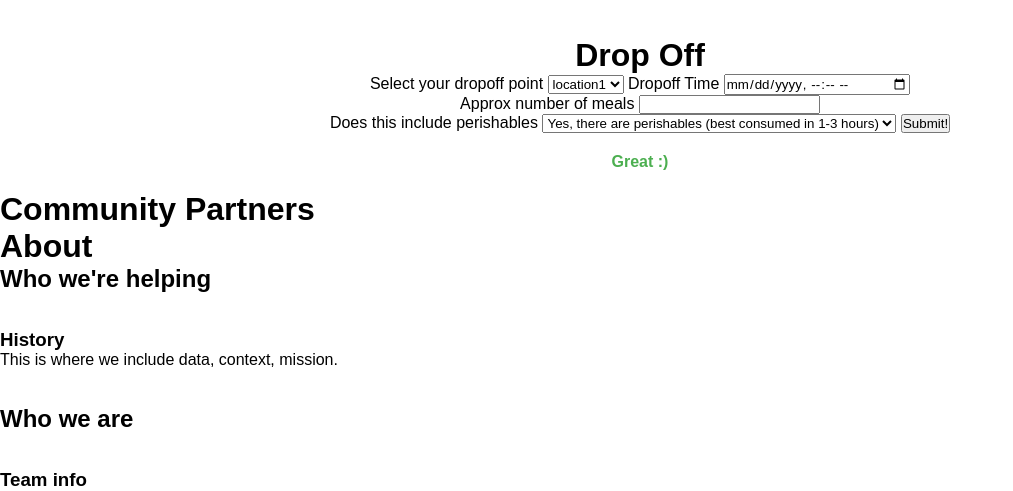
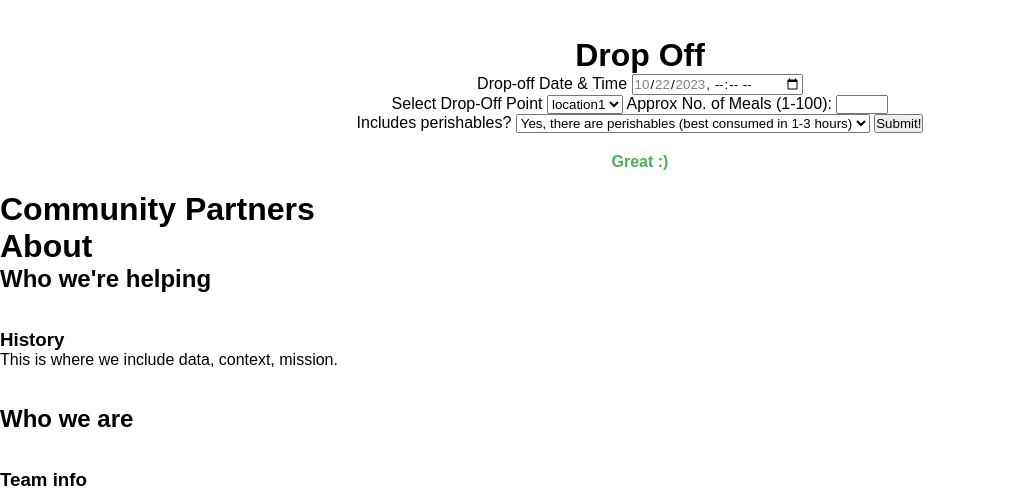
Before and after one commit to gdkoo/ShareEats-FrontEnd, a plain HTML site: page index.html in a window 1280 px wide. Shown: the part 1544-2035 px from the top of the page, without its empty margins (0-1013 px from the left). Drawn offline with Linux system fonts and the light colour scheme.

Commit message:
updated form for drop-off with restrictions

```diff
--- a/src/index.html
+++ b/index.html
@@ -5,8 +5,31 @@
 	<meta name="viewport" content="width=device-width, initial-scale=1">
 	<title>Home to Homeless Food Donation</title>
 	<link rel="stylesheet" href="style.css"> <!--outdated stylesheet -->
+
+	<script type="text/javascript">
+		function setMinDate() {
+			var now = new Date();
+			var year = now.getFullYear();
+			var month = now.getMonth() + 1 < 10 ? "0" + (now.getMonth() + 1) : now.getMonth() + 1;
+			var day = now.getDate() < 10 ? "0" + now.getDate() : now.getDate();
+            var formattedDate = year + "-" + month + "-" + day + "T00:00";
+			document.getElementById('drop-off-time').setAttribute('min', formattedDate);
+		}
+		function setMaxDate() {
+			var now = new Date();
+			var year = now.getFullYear();
+			var month = now.getMonth() + 1 < 10 ? "0" + (now.getMonth() + 1) : now.getMonth() + 1;
+			var day = now.getDate() < 10 ? "0" + now.getDate() : now.getDate();
+            var formattedDate = year + "-" + month + "-" + day + "T23:59";
+			document.getElementById('drop-off-time').setAttribute('max', formattedDate);
+		}
+		function onloadExecute() {
+			setMaxDate();
+			setMinDate();
+		}
+	</script>
 </head>
-<body>
+<body onload="onloadExecute()">
 	<div class="landing-page">
 		<h1 class="header-title">Food Rescue Exchange Near You</h1>
 		<div class="header-menu">
@@ -122,8 +145,15 @@
 		<h1>Drop Off</h1>
 		<!-- used same name convention as location drop-down in location page
 			 is this allowed? -->
-		<label for="location-drop-down">Select your dropoff point</label>
-		<select name="location-drop-down" id="location-drop-down">
+
+
+		<form action="https://eow3s1i6lh8af2u.m.pipedream.net" method="post">
+			<label for="drop-off-time">Drop-off Date & Time</label>
+			<input type="datetime-local" name="drop-off-time" id="drop-off-time">
+			<br>
+
+			<label for="selected-location">Select Drop-Off Point</label>
+			<select name="selected-location" id="selected-location">
 				<option value="location1">location1</option>
 				<option value="location2">location2</option>
 				<option value="location3">location3</option>
@@ -134,25 +164,23 @@
 				<option value="location8">location8</option>
 			</select>
 
-		<label for="fooddrop-time">Dropoff Time</label>
-		<input type="datetime-local" name="fooddrop-time" id="fooddrop-time">
-		<br>
-
 			<!-- add to existing inventory value -->
 			<!-- require value, number between 0 to over 50+? -->
 			<!-- input number from 0, to over 50+, in boxes -->
-		<label for="fooddrop-quantity">Approx number of meals</label>
-		<input type="text" name="fooddrop-quantity" id="fooddrop-quantity">
+			<label for="no-of-meals">Approx No. of Meals (1-100):</label>
+			<input type="number" min= "1" max="50" name="no-of-meals" id="no-of-meals">
 			<br>
 
-		<label for="fooddrop-type">Does this include perishables</label>
-		<select name="fooddrop-type" id="perishable-drop-down">
+			<label for="food-type">Includes perishables?</label>
+			<select name="food-type" id="food-type">
 				<option value="perishable">Yes, there are perishables (best consumed in 1-3 hours)</option>
 				<option value="nonperishable">No perishables (can last 4+ hours)</option>
 			</select>
 
 			<button>Submit!</button>
 			<br>
+		</form>
+
 
 		<h4 class="donation-complete-msg">Great :)</h4>
 	</div>
```
Also changed, not shown: index.js (deleted), src/index.js (deleted), style.css (renamed from src/style.css), 2 other files. Lines whose indentation alone changed are shown as unchanged.
